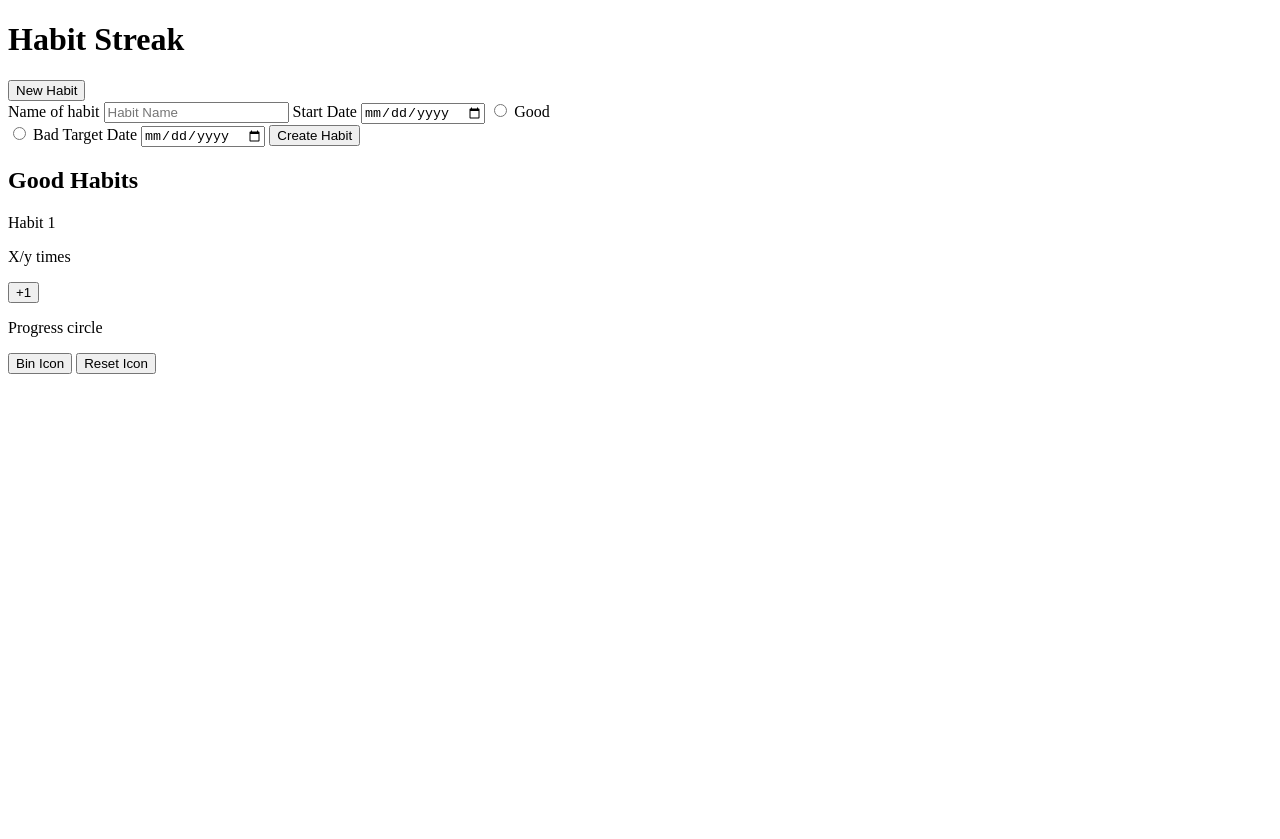
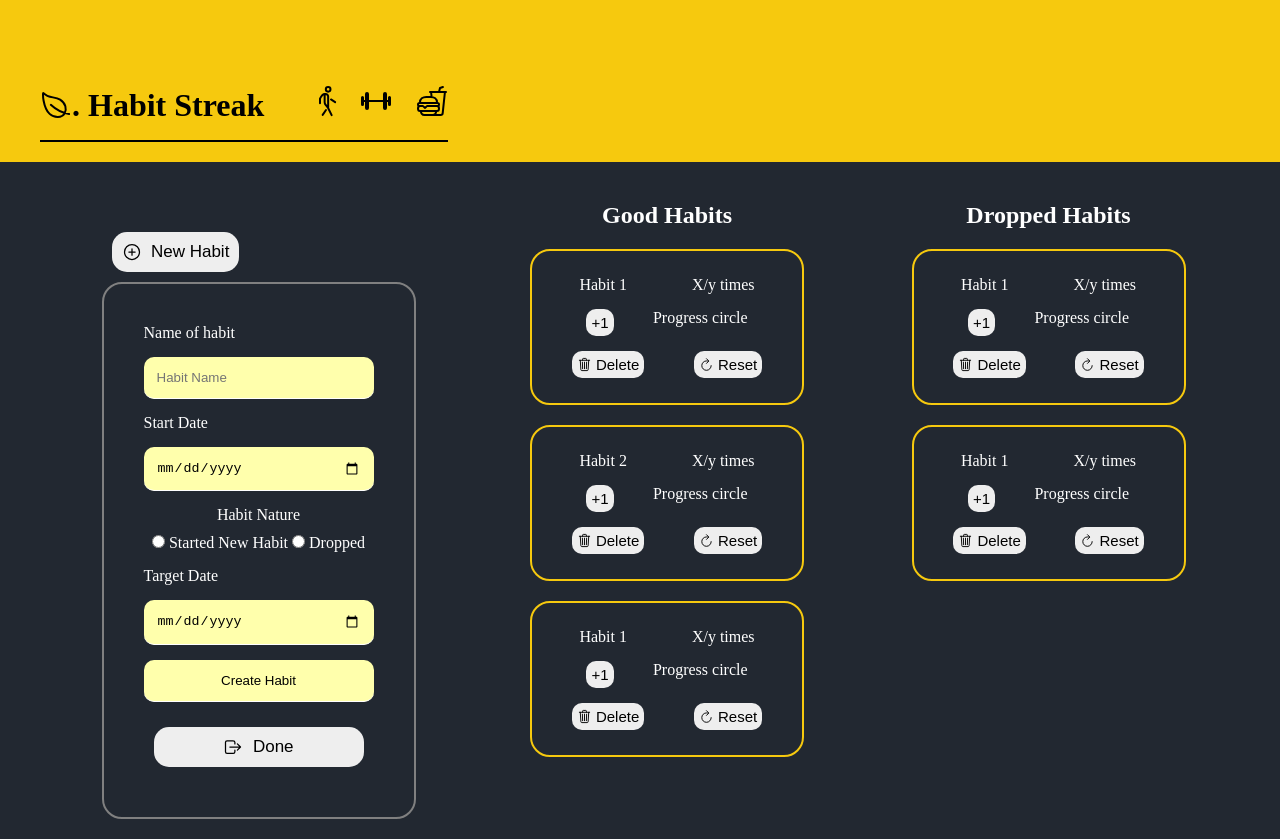
Before and after one commit to teach2giveChuka/StreakApp-ts, a plain HTML site: page index.html in a window 1280 px wide. Before the commit the page ends 800 px from the top, so only its background shows below. Drawn offline with nearby package versions, Linux system fonts and the light colour scheme.

Commit message:
stye design 01

```diff
--- a/index.html
+++ b/index.html
@@ -5,16 +5,27 @@
     <meta charset="UTF-8">
     <meta name="viewport" content="width=device-width, initial-scale=1.0">
     <title>Habit Streak</title>
+    <link rel="stylesheet" href="style.css">
 </head>
 
 <body>
-    <div class="main">
+    <div class="Streak">
         <div class="topH">
-            <h1>Habit Streak</h1>
+            <h1><ion-icon name="leaf-outline"></ion-icon>. Habit Streak  &nbsp; &nbsp; &nbsp;
+                 <div class="icons">
+                <ion-icon name="walk-outline"></ion-icon> &nbsp;<ion-icon name="barbell-outline"></ion-icon>&nbsp; &nbsp;<ion-icon name="fast-food-outline"></ion-icon>
+            </div></h1>
+
         </div>
+    </div>
+
+
+    <div class="main"></div>
     <div class="contents">
         <div class="new">
-                <button>New Habit</button>
+            <button style="display: flex; align-items: center; font-size: 17px;"><ion-icon
+                    style="font-size: 20px; color: rgb(0, 0, 0);" name="add-circle-outline"></ion-icon> &nbsp; New
+                Habit</button>
             <div class="form">
                 <form action="" method="post">
                     <label for="name">Name of habit</label>
@@ -22,19 +33,19 @@
                     <label for="startDate">Start Date</label>
                     <input type="date" class="startDate" id="startDate">
 
-                        <label>
+                    <label style="text-align: center;">
+                        <div style="margin-bottom: 10px; text-align: center;">Habit Nature </div>
                         <input type="radio" name="option" value="good">
-                            Good
+                       Started New Habit
+                        <input type="radio" name="option" value="bad">
+                        Dropped
                     </label>
-                        <br>
-                        <label>
-                            <input type="radio" name="option" value="bad">
-                            Bad
-                        </label>
+
 
                     <label for="targetDate">Target Date</label>
                     <input type="date" class="endDate" id="endDate">
                     <input type="submit" value="Create Habit">
+                    <button><ion-icon style="font-size: 20px;" name="log-out-outline"></ion-icon> &nbsp; Done</button>
                 </form>
             </div>
         </div>
@@ -51,13 +62,85 @@
                     <p>Progress circle</p>
                 </div>
                 <div class="habittail">
-                        <button>Bin Icon</button>
-                        <button>Reset Icon</button>
+                    <button><ion-icon name="trash-outline"></ion-icon> &nbsp;Delete</button>
+                    <button><ion-icon name="refresh-outline"></ion-icon>&nbsp;Reset</button>
+                </div>
+            </div>
+            <!-- Habit -->
+            <div class="habit">
+                <div class="habithead">
+                    <p habit 01>Habit 2</p>
+                    <p>X/y times</p>
+                </div>
+                <div class="habitcontent">
+                    <button class="incrementor">+1</button>
+                    <p>Progress circle</p>
+                </div>
+                <div class="habittail">
+                    <button><ion-icon name="trash-outline"></ion-icon> &nbsp;Delete</button>
+                    <button><ion-icon name="refresh-outline"></ion-icon>&nbsp;Reset</button>
+                </div>
+            </div>
+
+            <!-- Habit 3 -->
+            <div class="habit">
+                <div class="habithead">
+                    <p habit 01>Habit 1</p>
+                    <p>X/y times</p>
+                </div>
+                <div class="habitcontent">
+                    <button class="incrementor">+1</button>
+                    <p>Progress circle</p>
+                </div>
+                <div class="habittail">
+                    <button><ion-icon name="trash-outline"></ion-icon> &nbsp;Delete</button>
+                    <button><ion-icon name="refresh-outline"></ion-icon>&nbsp;Reset</button>
                 </div>
             </div>
         </div>
+
+        <!-- Bad -->
+        <div class="bad">
+            <h2>Dropped Habits</h2>
+            <div class="habit">
+                <div class="habithead">
+                    <p habit 01>Habit 1</p>
+                    <p>X/y times</p>
+                </div>
+                <div class="habitcontent">
+                    <button class="incrementor">+1</button>
+                    <p>Progress circle</p>
+                </div>
+                <div class="habittail">
+                    <button><ion-icon name="trash-outline"></ion-icon> &nbsp;Delete</button>
+                    <button><ion-icon name="refresh-outline"></ion-icon>&nbsp;Reset</button>
                 </div>
             </div>
+
+            <!-- Habit 2 -->
+            <div class="habit">
+                <div class="habithead">
+                    <p habit 01>Habit 1</p>
+                    <p>X/y times</p>
+                </div>
+                <div class="habitcontent">
+                    <button class="incrementor">+1</button>
+                    <p>Progress circle</p>
+                </div>
+                <div class="habittail">
+                    <button><ion-icon name="trash-outline"></ion-icon> &nbsp;Delete</button>
+                    <button><ion-icon name="refresh-outline"></ion-icon>&nbsp;Reset</button>
+                </div>
+            </div>
+
+            <!-- Hanit 3 -->
+
+        </div>
+    </div>
+    </div>
+
+    <script type="module" src="https://unpkg.com/ionicons@7.1.0/dist/ionicons/ionicons.esm.js"></script>
+    <script nomodule src="https://unpkg.com/ionicons@7.1.0/dist/ionicons/ionicons.js"></script>
 </body>
 
 </html>
--- /dev/null
+++ b/style.css
@@ -0,0 +1,164 @@
+*{
+    padding: 0;
+    margin: 0;
+}
+
+
+body{
+    /* background-color: aquamarine; */
+    display: flex;
+    /* justify-content: center; */
+    align-items: center;
+    /* margin-top: 50px; */
+    background-color: #222831;
+    color: white;
+    flex-direction: column;
+}
+.main{
+    display: flex;
+    flex-wrap: wrap;
+    flex-direction: column;
+    width: 80vw;
+    /* background-color: aqua; */
+    justify-content: center;
+    /* align-items: center; */
+}
+.Streak{
+    color: black;
+    width: 100%;
+    background-color: #F6C90E;
+    /* height: 150px; */
+}
+.topH{
+    /* background-color: azure; */
+    display: flex;
+    padding: 20px;
+
+}
+h1{
+    display: flex;
+    justify-content: center;
+    align-items: center;
+    /* background-color: yellow; */
+    height: 70px;
+    border-bottom: 2px solid black;
+    margin-top: 50px;
+    margin-left: 20px;
+    /* width: 60vw; */
+}
+.contents{
+    margin-top: 40px;
+    display: flex;
+    flex-wrap: wrap;
+    width: 100%;
+    justify-content: space-evenly;
+    /* background-color: aquamarine; */
+    /* justify-content: center; */
+}
+.new{
+    /* background-color: blueviolet; */
+    padding: 20px;
+    /* border-right: 2px solid rgb(255, 247, 0); */
+
+
+}
+.new button{
+    background-color: #EEEEEE;
+    padding: 10px;
+    margin: 10px;
+    border: none;
+    border-radius: 15px;
+    display: flex;
+    align-items: center;
+    font-size: 17px;
+    justify-content: center;
+
+}
+.new button:hover{
+    cursor: pointer;
+    /* background-color: aqua; */
+    padding: 5%;
+}
+form{
+    display: flex;
+    flex-direction: column;
+    flex-wrap: wrap;
+    gap :15px;
+    /* background-color: beige; */
+    padding: 10px;
+    border-radius: 20px;
+}
+form input{
+    border-bottom: 1px solid rgb(255, 255, 255);
+    border-top: 0;
+    border-left: 0;
+    border-right: 0;
+    padding: 13px;
+    border-radius: 10px;
+    background-color: rgb(255, 255, 172);
+}
+
+form input[type = "date"]::placeholder {
+    color: white;
+    background-color: pink;
+}
+
+.form{
+    /* background-color: blanchedalmond; */
+    border-radius: 20px;
+    border: 2px solid grey;
+    padding: 30px;
+    width: 250px;
+
+}
+.good, .bad{
+    /* background-color: chartreuse; */
+    display: flex;
+    flex-wrap: wrap;
+    flex-direction: column;
+    align-items: center;
+    gap: 20px;
+    /* padding: 20px; */
+    width: 300px;
+    /* border-right: 2px solid black; */
+    border-radius: 2px;
+
+
+}
+.bad{
+    /* background-color: red; */
+}
+.habit{
+    display: flex;
+    flex-direction: column;
+    gap: 15px;
+    /* background-color: rgb(255, 186, 199); */
+    padding: 25px 15px;
+    border-radius: 20px;
+    width: 80%;
+    border: 2px solid #F6C90E;
+
+}
+.habit button{
+    background-color: #EEEEEE;
+    padding: 5px;
+    border: none;
+    border-radius: 10px;
+    display: flex;
+    align-items: center;
+    font-size: 15px;
+    justify-content: center;
+}
+.habithead{
+    /* background-color: lightblue; */
+    display: flex;
+    justify-content: space-around;
+}
+.habitcontent{
+    display: flex;
+    justify-content: space-evenly;
+}
+.habittail{
+    display: flex;
+    justify-content: space-around;
+}
```
Lines whose indentation alone changed are shown as unchanged.
